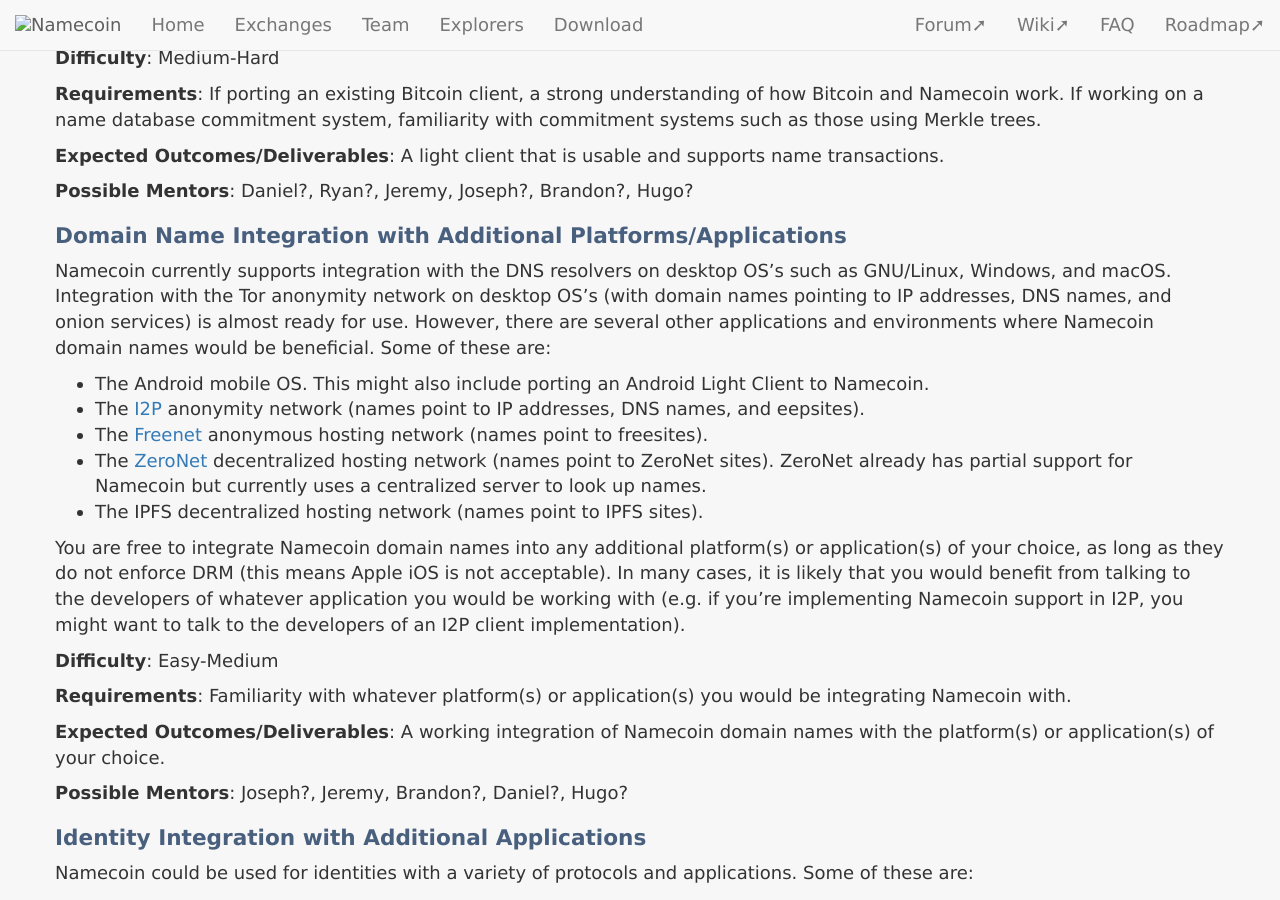
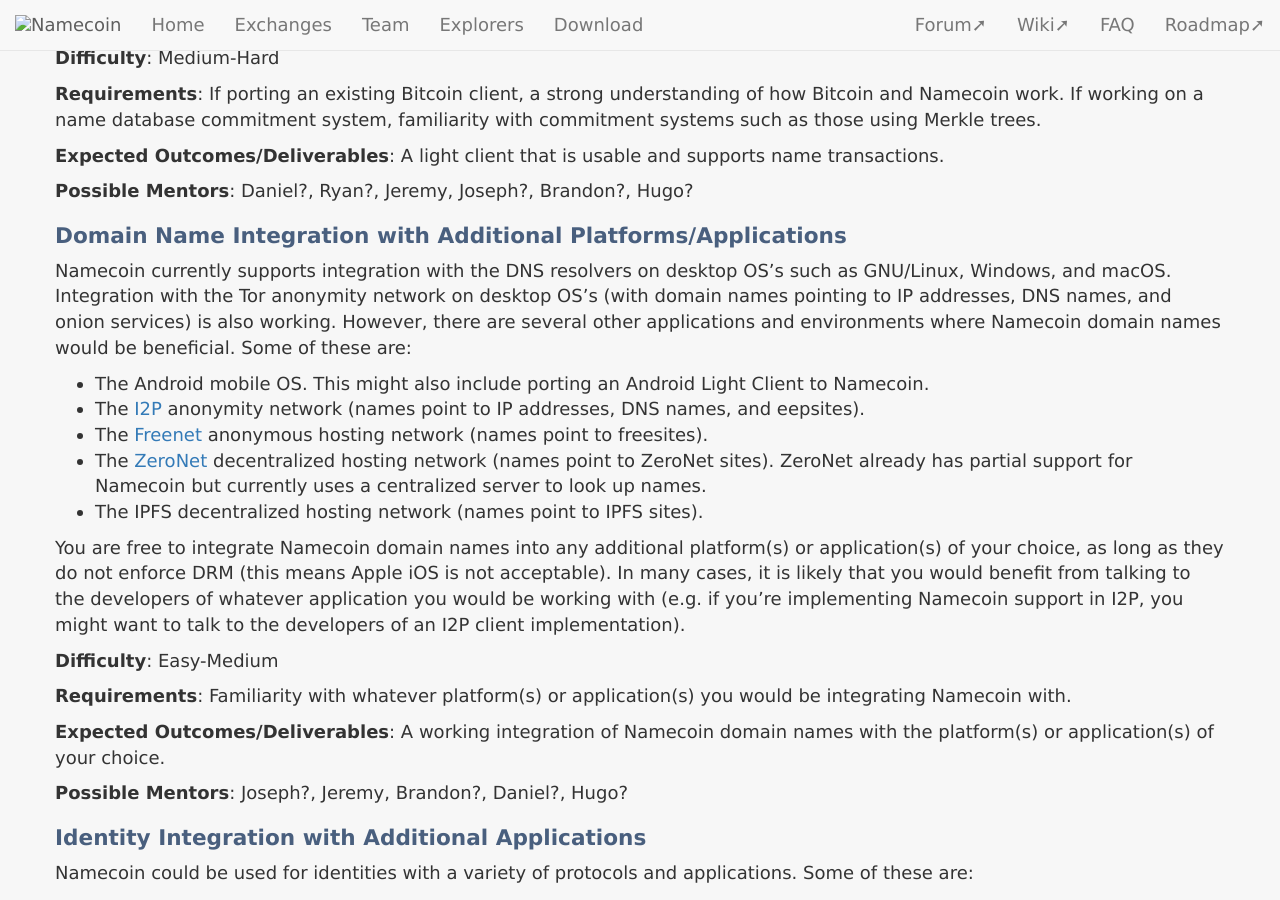
Before and after one commit to JeremyRand/namecoin.org, a Jekyll site: the page built from contribute/gsoc-2018/index.md, in a window 1280 px wide and 900 px high, scrolled down 1299 px. Built offline with Jekyll 4.4.1, drawn with Linux system fonts in a browser that asks for light colours; nearby versions of some CDN libraries; library files that are not in the unit come from our copies.

Commit message:
GSoC: Updates.

```diff
--- a/contribute/gsoc-2018/index.md
+++ b/contribute/gsoc-2018/index.md
@@ -32,7 +32,7 @@ Adding P2P wire protocol commands may be fine if it helps you in accomplishing t
 
 ## Domain Name Integration with Additional Platforms/Applications
 
-Namecoin currently supports integration with the DNS resolvers on desktop OS's such as GNU/Linux, Windows, and macOS.  Integration with the Tor anonymity network on desktop OS's (with domain names pointing to IP addresses, DNS names, and onion services) is almost ready for use.  However, there are several other applications and environments where Namecoin domain names would be beneficial.  Some of these are:
+Namecoin currently supports integration with the DNS resolvers on desktop OS's such as GNU/Linux, Windows, and macOS.  Integration with the Tor anonymity network on desktop OS's (with domain names pointing to IP addresses, DNS names, and onion services) is also working.  However, there are several other applications and environments where Namecoin domain names would be beneficial.  Some of these are:
 
 * The Android mobile OS.  This might also include porting an Android Light Client to Namecoin.
 * The [I2P](https://geti2p.net/) anonymity network (names point to IP addresses, DNS names, and eepsites).
```
